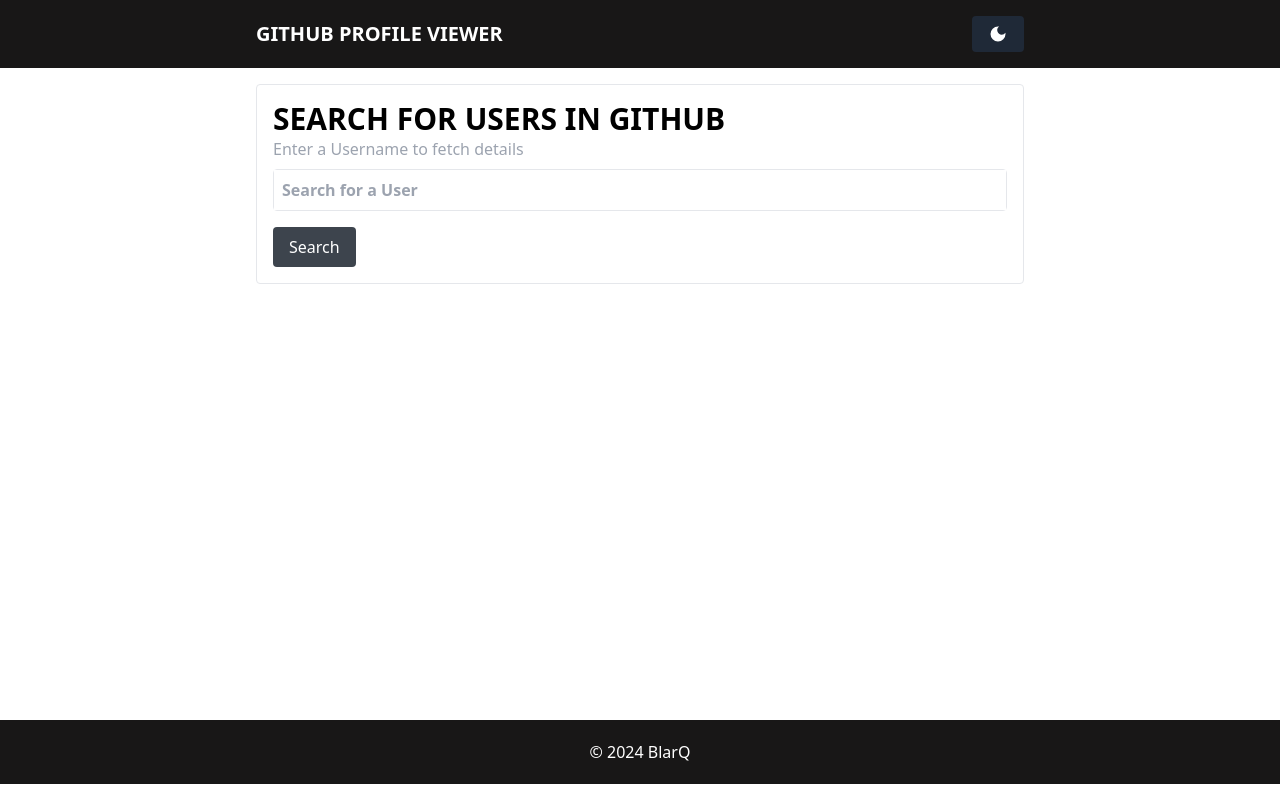
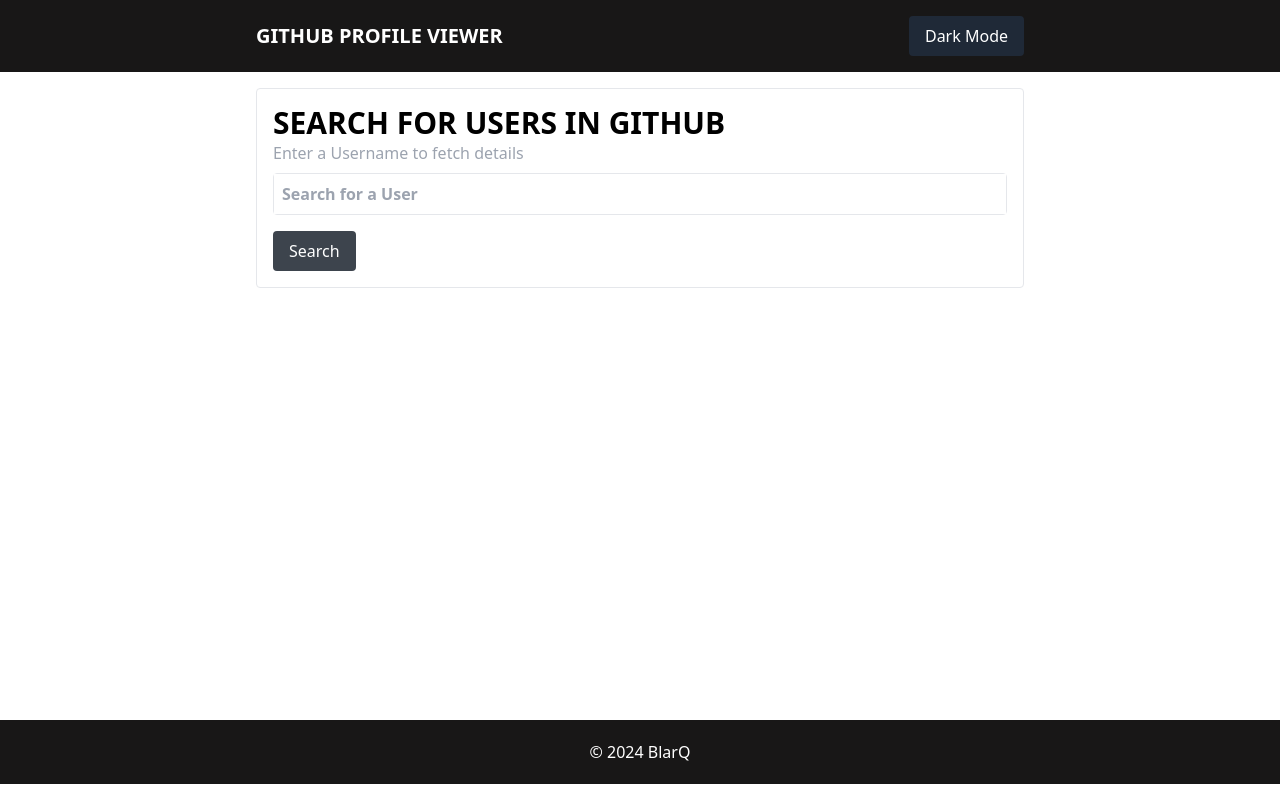
Before and after one commit to BlarQ/GitHub-Profile-Viewer, a Next.js app: page / in a window 1280 px wide. Built offline with nearby package versions, Linux system fonts and the light colour scheme.

Commit message:
feat: added theme switc icon for mobile

```diff
--- a/src/app/components/Header.tsx
+++ b/src/app/components/Header.tsx
@@ -34,7 +34,16 @@ const Header: React.FC = () => {
           onClick={toggleTheme}
           className="bg-gray-800 text-white px-4 py-2 rounded"
         >
-          {theme === 'light' ? <MdDarkMode className='size-5' /> : <MdLightMode className='size-5' />}
+          {theme === 'light' ?
+          <div>
+            <p className='hidden sm:flex'>Dark Mode</p>
+            <MdDarkMode className='size-5 sm:hidden flex' />
+          </div>  :
+          <div>
+            <p className='hidden sm:flex'>Light Mode</p>
+            <MdLightMode className='size-5 sm:hidden flex' />
+          </div>
+          }
         </button>
       </div>
     </div>
```
Also changed, not shown: 1 other file (tests, documents, lock files or other folders).
